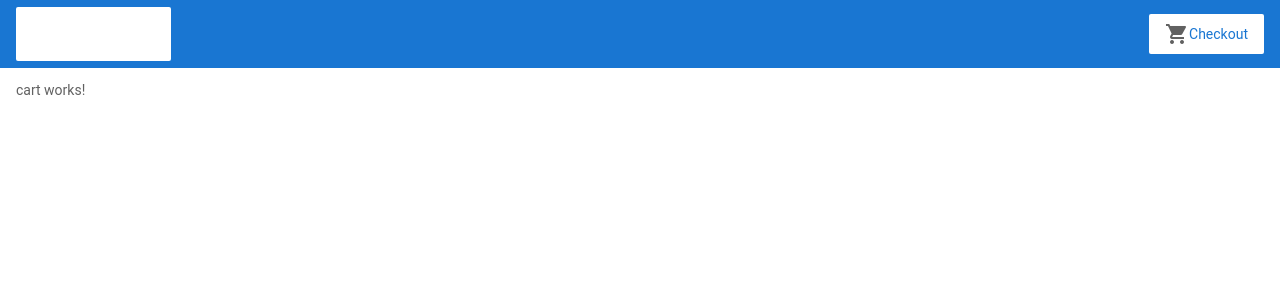
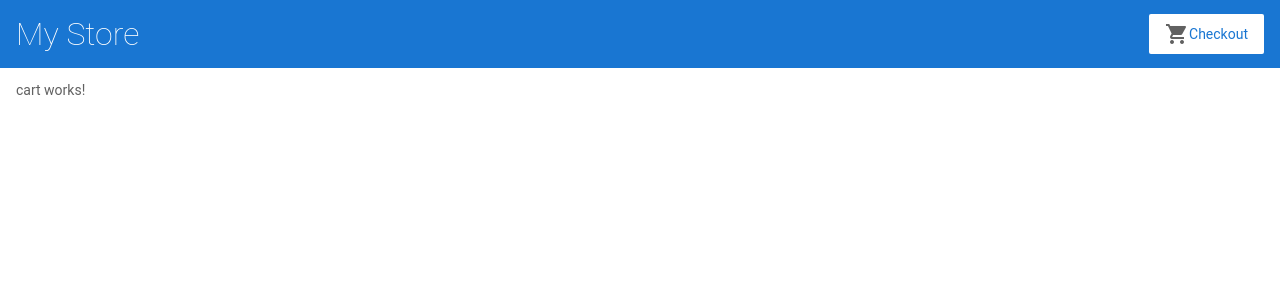
Before and after one commit to Nahom32/angular-first, an Angular app: page /cart in a window 1280 px wide. Shown: the top 300 px of the page. Built offline with nearby package versions, Linux system fonts and the light colour scheme.

Commit message:
1 file modified

```diff
--- a/src/app/top-bar/top-bar.component.html
+++ b/src/app/top-bar/top-bar.component.html
@@ -1,8 +1,8 @@
-<a routerLink="/cart" class="button fancy-button">
+<a [routerLink]="['/']">
   <h1>My Store</h1>
 </a>
 
-<a class="button fancy-button"
+<a routerLink="/cart" class="button fancy-button"
   ><em class="material-icons">shopping_cart</em>Checkout</a
 >
 
```
